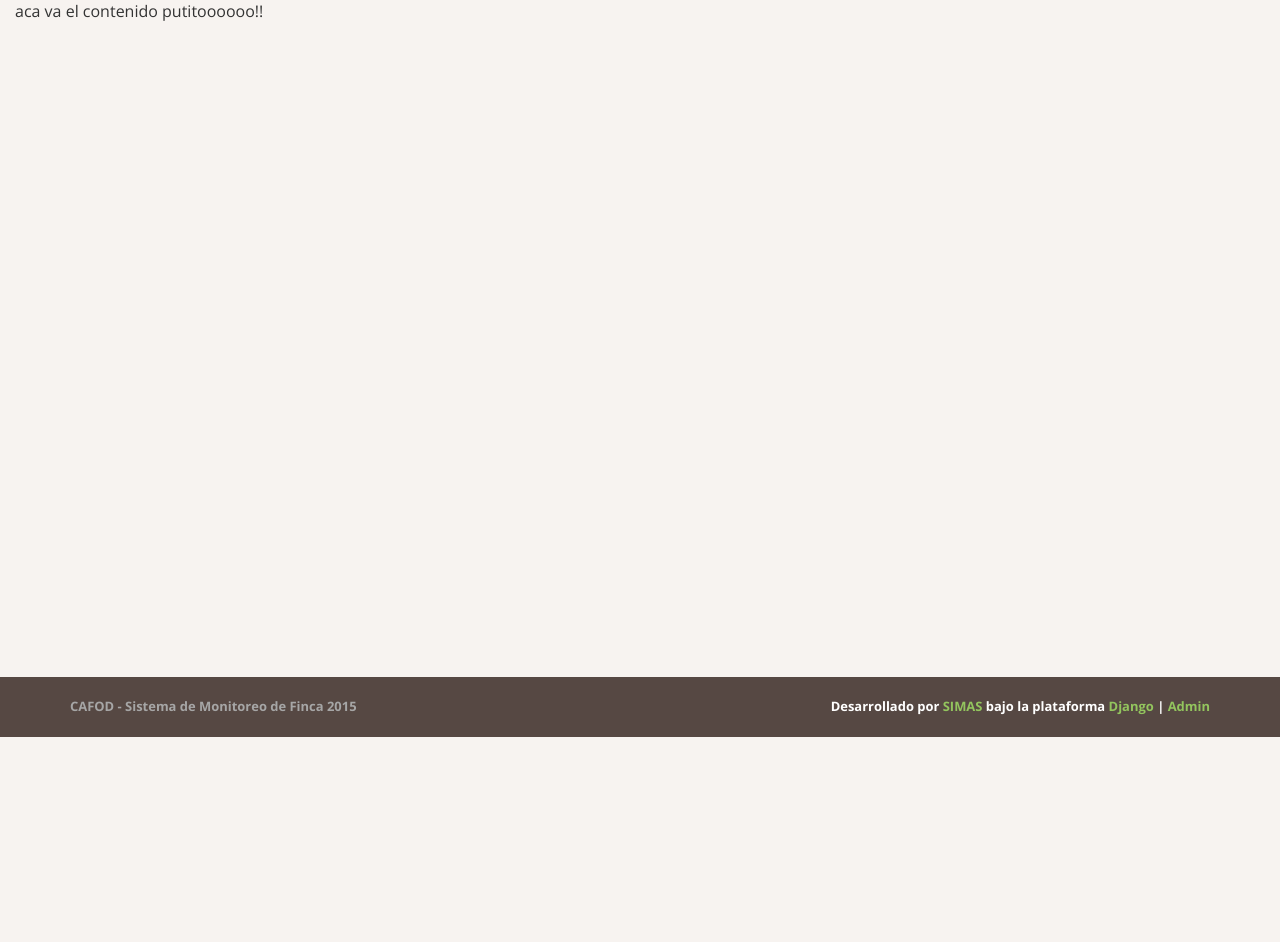
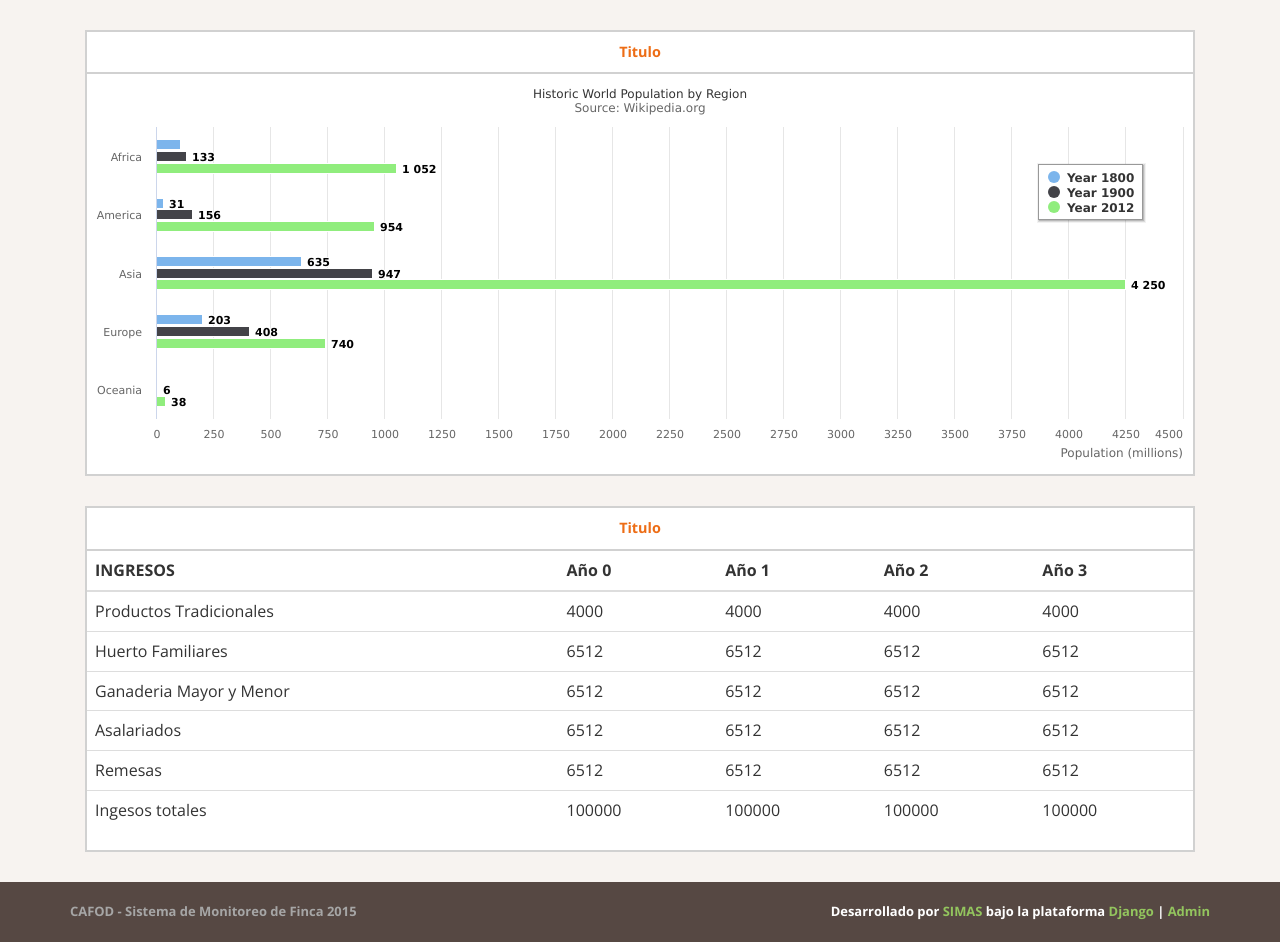
Before and after one commit to shiminasai/mapafinca, a Django app: page /detalle_indicador/ in a window 1280 px wide. Shown: the part 63-1005 px from the top of the page. Before the commit the page ends 800 px from the top, so only its background shows below. Run offline with Django 3.2, Linux system fonts and the light colour scheme; parts of the project's set-up code (start-up, migrations or seed data) failed here and were passed over; some libraries are stand-ins or nearby versions.

Commit message:
maquetacion detalle indicador

```diff
--- a/static_media/css/main.styl
+++ b/static_media/css/main.styl
@@ -545,7 +545,9 @@ header
 .modal-body img
 	width 100%
 
-
+.detalle-indicador
+	margin-top 30px
+	margin-bottom 60px
 
 
 
--- a/templates/base.html
+++ b/templates/base.html
@@ -2,6 +2,7 @@
 <html lang="en">
 <head>
 	<meta charset="UTF-8">
+  <link rel="shortcut icon" href="/static/img/cafodlogo.ico" />
 	<title>Mapa de Fincas</title>
 	<link href="https://maxcdn.bootstrapcdn.com/bootstrap/3.3.5/css/bootstrap.min.css" rel="stylesheet">
   <link href="/static/css/fixed-navbar.css" rel="stylesheet">
--- a/templates/detalle_indicador.html
+++ b/templates/detalle_indicador.html
@@ -1,5 +1,144 @@
 {% extends "base.html" %}
+{% block extra_js %}
+<script src="http://code.highcharts.com/highcharts.js"></script>
+<script type="text/javascript">
+$(function () {
+    $('#detalle-grafico').highcharts({
+        chart: {
+            type: 'bar'
+        },
+        title: {
+            text: 'Historic World Population by Region'
+        },
+        subtitle: {
+            text: 'Source: <a href="https://en.wikipedia.org/wiki/World_population">Wikipedia.org</a>'
+        },
+        xAxis: {
+            categories: ['Africa', 'America', 'Asia', 'Europe', 'Oceania'],
+            title: {
+                text: null
+            }
+        },
+        yAxis: {
+            min: 0,
+            title: {
+                text: 'Population (millions)',
+                align: 'high'
+            },
+            labels: {
+                overflow: 'justify'
+            }
+        },
+        tooltip: {
+            valueSuffix: ' millions'
+        },
+        plotOptions: {
+            bar: {
+                dataLabels: {
+                    enabled: true
+                }
+            }
+        },
+        legend: {
+            layout: 'vertical',
+            align: 'right',
+            verticalAlign: 'top',
+            x: -40,
+            y: 80,
+            floating: true,
+            borderWidth: 1,
+            backgroundColor: ((Highcharts.theme && Highcharts.theme.legendBackgroundColor) || '#FFFFFF'),
+            shadow: true
+        },
+        credits: {
+            enabled: false
+        },
+        series: [{
+            name: 'Year 1800',
+            data: [107, 31, 635, 203, 2]
+        }, {
+            name: 'Year 1900',
+            data: [133, 156, 947, 408, 6]
+        }, {
+            name: 'Year 2012',
+            data: [1052, 954, 4250, 740, 38]
+        }]
+    });
+});
+</script>
+{% endblock extra_js %}
 
 {% block contenido %}
-	aca va el contenido putitoooooo!!
+	<div class="container detalle-indicador">
+		<div class="col-xs-12 col-md-12 col-lg12">
+			<div class="grafico-indicador" >
+				<div class="titulo-info text-center">
+						Titulo
+				</div>
+				<div id="detalle-grafico" ></div>
+			</div>
+		</div>
+		<div class="col-xs-12 col-md-12 col-lg12">
+			<div class="table-responsive grafico-indicador">
+				<div class="titulo-info text-center">
+						Titulo
+				</div>
+				<table class="table">
+					<thead>
+						<tr>
+							<th>INGRESOS</th>
+							<th>Año 0</th>
+							<th>Año 1</th>
+							<th>Año 2</th>
+							<th>Año 3</th>
+						</tr>
+					</thead>
+					<tbody>
+						<tr>
+							<td>Productos Tradicionales</td>
+							<td>4000</td>
+							<td>4000</td>
+							<td>4000</td>
+							<td>4000</td>
+						</tr>
+						<tr>
+							<td>Huerto Familiares</td>
+							<td>6512</td>
+							<td>6512</td>
+							<td>6512</td>
+							<td>6512</td>
+						</tr>
+						<tr>
+							<td>Ganaderia Mayor y Menor</td>
+							<td>6512</td>
+							<td>6512</td>
+							<td>6512</td>
+							<td>6512</td>
+						</tr>
+						<tr>
+							<td>Asalariados</td>
+							<td>6512</td>
+							<td>6512</td>
+							<td>6512</td>
+							<td>6512</td>
+						</tr>
+						<tr>
+							<td>Remesas</td>
+							<td>6512</td>
+							<td>6512</td>
+							<td>6512</td>
+							<td>6512</td>
+						</tr>
+						<tr>
+							<td>Ingesos totales</td>
+							<td>100000</td>
+							<td>100000</td>
+							<td>100000</td>
+							<td>100000</td>
+						</tr>
+					</tbody>
+				</table>
+			</div>
+		</div>
+	</div>
 {% endblock contenido %}
```
Also changed, not shown: static_media/css/main.css, static_media/img/cafodlogo.ico (added), 1 other file.
